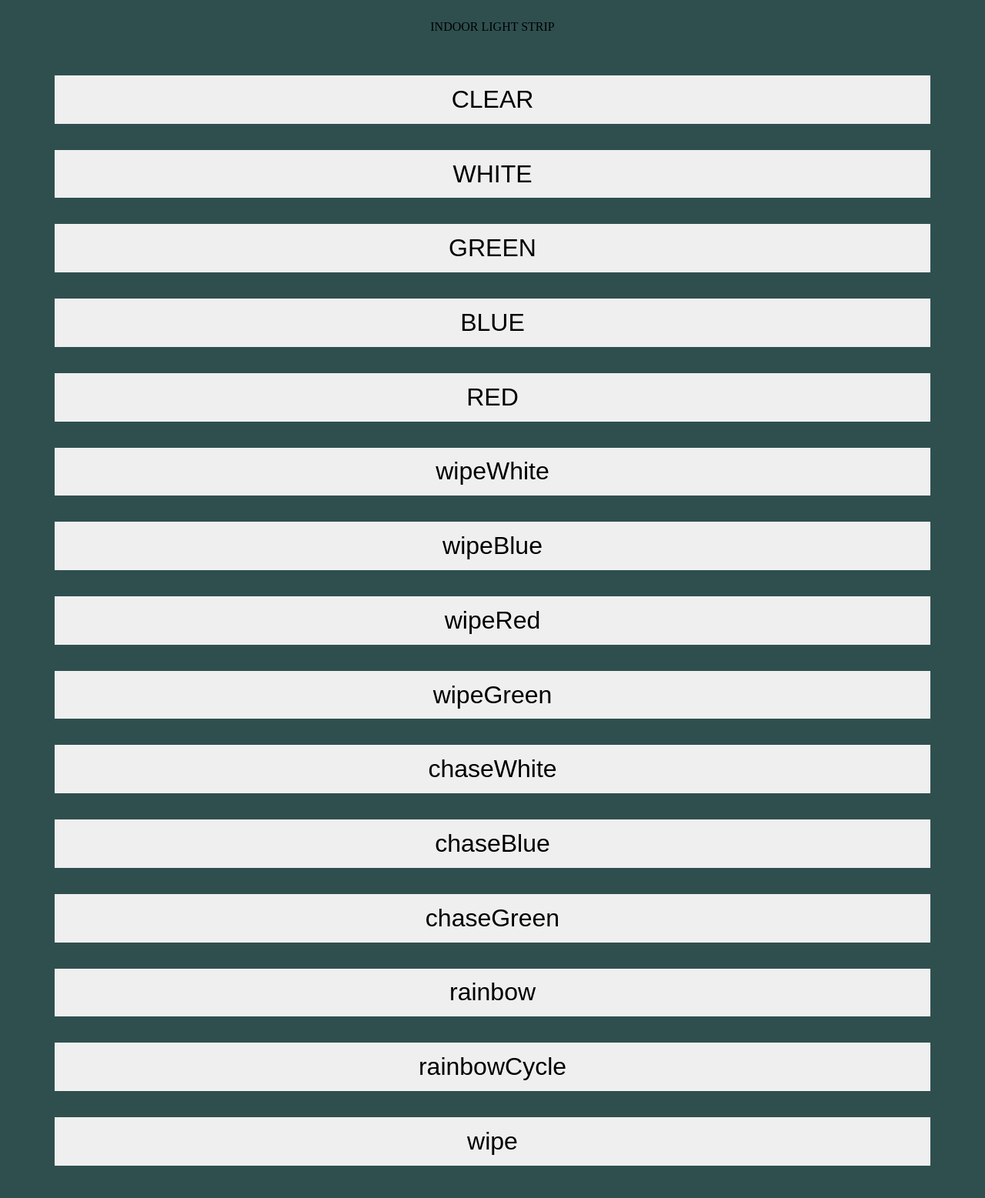
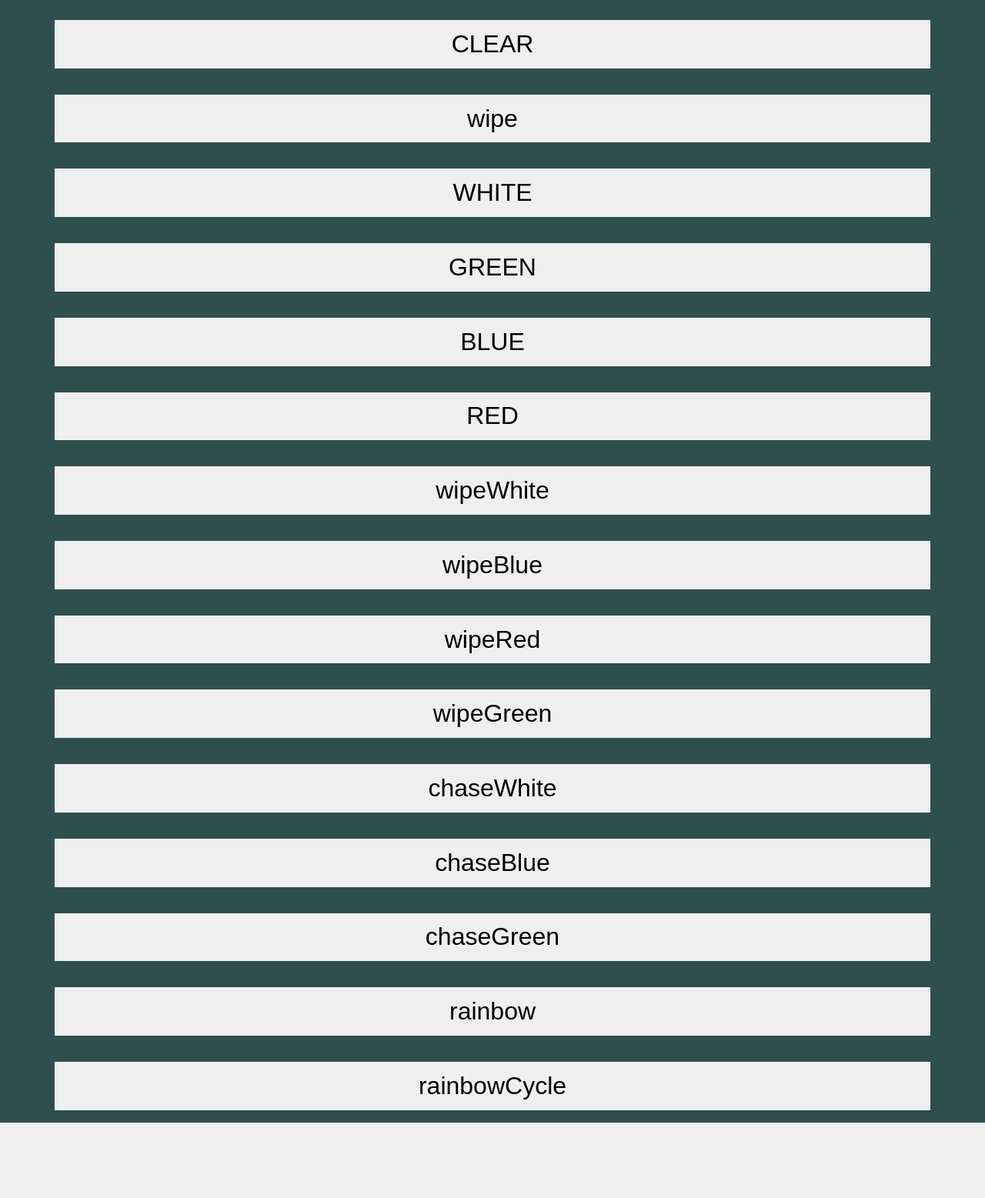
Before and after one commit to Vizzyy/Lights, a Flask app: template templates/home.html in a window 1280 px wide. Shown: the whole page at 77% size. After the commit the page ends 1459 px from the top, so only its background shows below. Run offline with Flask 2, Linux system fonts and the light colour scheme; the template is opened without the code that fills it, so the values that code supplies are empty; parts of the project's set-up code (start-up, migrations or seed data) failed here and were passed over.

Commit message:
Web server

```diff
--- a/templates/home.html
+++ b/templates/home.html
@@ -3,21 +3,28 @@
 
 <head>
     <style>
-        input { width: 90%; height: 8%; border: none; font-size: 200%; border-radius: 0;}
+        input {
+            width: 90%;
+            height: 8%;
+            border: none;
+            font-size: 200%;
+            border-radius: 0;
+            -webkit-appearance: none;
+        @include border-radius(0);
+        }
     </style>
 </head>
 <body style="background-color:darkslategrey;">
 <div align="center">
-        <iframe width="0" height="0" border="0" name="dummyframe"
-                id="dummyframe" style="width:0; height:0; border:none"></iframe>
+    <iframe width="0" height="0" border="0" name="dummyframe" id="dummyframe" style="width:0; height:0; border:none"></iframe>
     <div>
-            <br>
         <div>
-                INDOOR LIGHT STRIP
             <div id="lightStatus1"></div>
-                <br><br>
             <form action="/arrange/clear" target="dummyframe">
                 <br><input type="submit" value="CLEAR">
+            </form>
+            <form action="/arrange/wipe" target="dummyframe">
+                <br><input type="submit" value="wipe">
             </form>
             <form action="/arrange/white" target="dummyframe">
                 <br><input type="submit" value="WHITE">
@@ -58,13 +65,8 @@
             <form action="/arrange/rainbowCycle" target="dummyframe">
                 <br><input type="submit" value="rainbowCycle">
             </form>
-                <form action="/arrange/wipe" target="dummyframe">
-                    <br><input type="submit" value="wipe">
-                </form>
         </div>
     </div>
-
-        <br>
 </div>
 </body>
 
```
Lines whose indentation alone changed are shown as unchanged.
